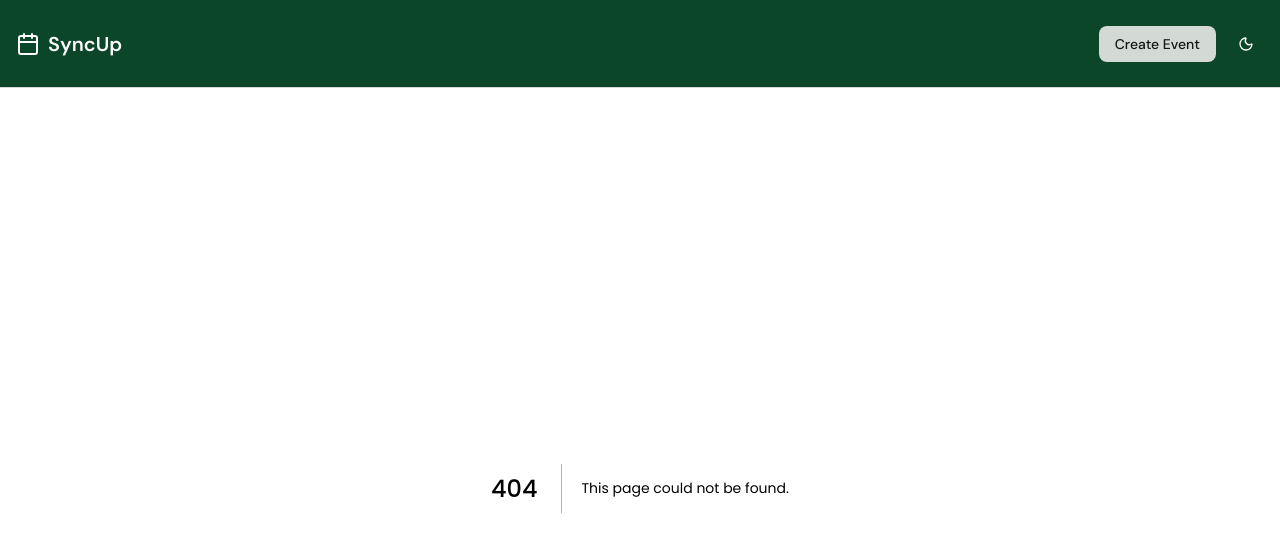
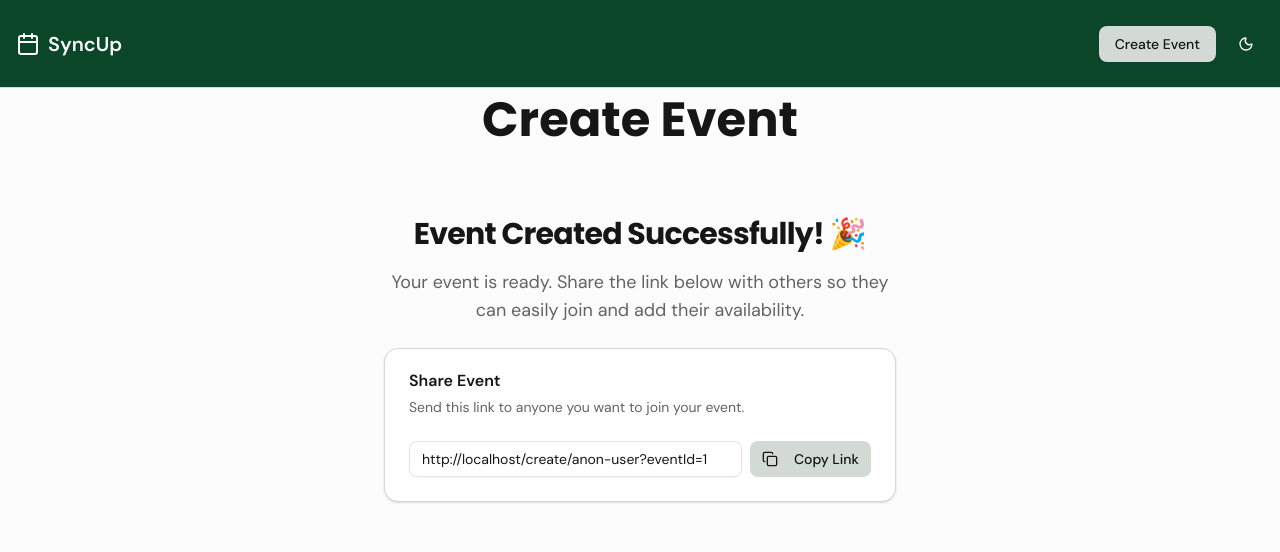
Before and after one commit to eltonSalanic/sync-up, a Next.js app: page /create/event/1/success in a window 1280 px wide. Before the commit this address had no page. Shown: the top 552 px of the page. Built offline with nearby package versions, Linux system fonts and the light colour scheme.

Commit message:
page added

```diff
--- a/app/create/event/EventDetailsForm.tsx
+++ b/app/create/event/EventDetailsForm.tsx
@@ -7,6 +7,7 @@ import { useState } from "react";
 import { createEvent } from "@/app/actions/events";
 
 import { Button } from "@/components/ui/button";
+import { useRouter } from "next/navigation";
 import { Calendar } from "@/components/ui/calendar";
 import {
   Card,
@@ -25,6 +26,7 @@ import { Input } from "@/components/ui/input";
 import { Textarea } from "@/components/ui/textarea";
 
 export default function EventDetailsForm() {
+  const router = useRouter();
   const [serverError, setServerError] = useState<string | null>(null);
   const [selectedDates, setSelectedDates] = useState<Date[] | undefined>([]);
 
@@ -47,11 +49,12 @@ export default function EventDetailsForm() {
   const onSubmit: SubmitHandler<CreateEventDTO> = async (data) => {
     setServerError(null);
     const result = await createEvent(data);
-    if (!result.success) {
+    if (!result.success || !result.data) {
       setServerError(result.error ?? "An unexpected error occurred");
       return;
     }
     console.log("Event created:", result.data);
+    router.push(`/create/event/${result.data.id}/success`);
   };
 
   function sortFieldDates() {
--- /dev/null
+++ b/app/create/event/[eventId]/success/CopyLinkClient.tsx
@@ -0,0 +1,57 @@
+"use client";
+
+import { useState, useEffect } from "react";
+import { Button } from "@/components/ui/button";
+import { Copy, Check } from "lucide-react";
+import {
+  Card,
+  CardContent,
+  CardDescription,
+  CardHeader,
+  CardTitle,
+} from "@/components/ui/card";
+import { Input } from "@/components/ui/input";
+
+export default function CopyLinkClient({ eventId }: { eventId: string }) {
+  const [isClient, setIsClient] = useState(false);
+  const [copied, setCopied] = useState(false);
+
+  useEffect(() => {
+    setIsClient(true);
+  }, []);
+
+  const baseUrl = isClient ? window.location.origin : "";
+  const shareUrl = `${baseUrl}/create/anon-user?eventId=${eventId}`;
+
+  const handleCopy = async () => {
+    try {
+      await navigator.clipboard.writeText(shareUrl);
+      setCopied(true);
+      setTimeout(() => setCopied(false), 1000);
+    } catch (err) {
+      console.error("Failed to copy text: ", err);
+    }
+  };
+
+  return (
+    <Card className="w-full">
+      <CardHeader>
+        <CardTitle>Share Event</CardTitle>
+        <CardDescription>
+          Send this link to anyone you want to join your event.
+        </CardDescription>
+      </CardHeader>
+      <CardContent className="flex items-center space-x-2">
+        <Input value={shareUrl} readOnly className="flex-1" />
+        <Button onClick={handleCopy} variant="secondary" className="shrink-0">
+          {copied ? (
+            <Check className="h-4 w-4 mr-2 text-green-500" />
+          ) : (
+            <Copy className="h-4 w-4 mr-2" />
+          )}
+          {copied ? "Copied" : "Copy Link"}
+        </Button>
+      </CardContent>
+    </Card>
+  );
+}
--- /dev/null
+++ b/app/create/event/[eventId]/success/page.tsx
@@ -0,0 +1,23 @@
+import CopyLinkClient from "./CopyLinkClient";
+
+export default async function EventSuccessPage({
+  params,
+}: {
+  params: Promise<{ eventId: string }>;
+}) {
+  const resolvedParams = await params;
+  const eventId = resolvedParams.eventId;
+  return (
+    <div className="w-full flex-1 flex flex-col items-center justify-center p-8 gap-6 max-w-xl mx-auto">
+      <div className="text-center space-y-4">
+        <h1 className="text-3xl font-bold tracking-tight">Event Created Successfully! 🎉</h1>
+        <p className="text-muted-foreground text-lg">
+          Your event is ready. Share the link below with others so they can easily
+          join and add their availability.
+        </p>
+      </div>
+
+      <CopyLinkClient eventId={eventId} />
+    </div>
+  );
+}
```
